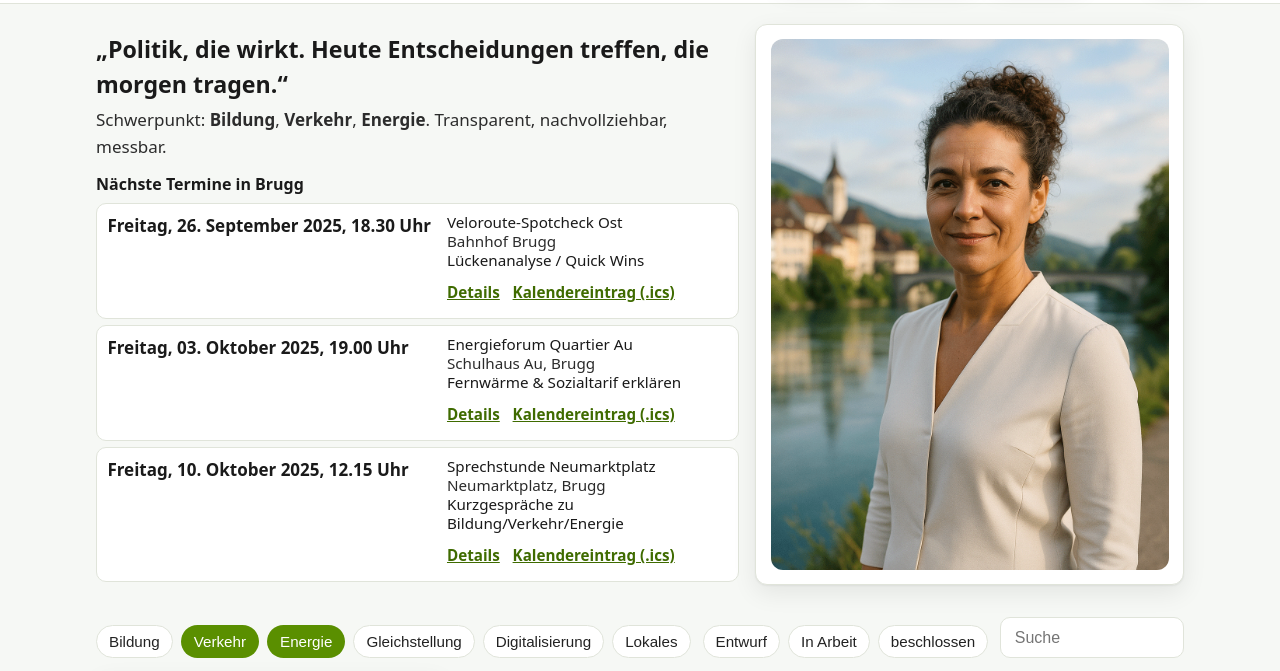
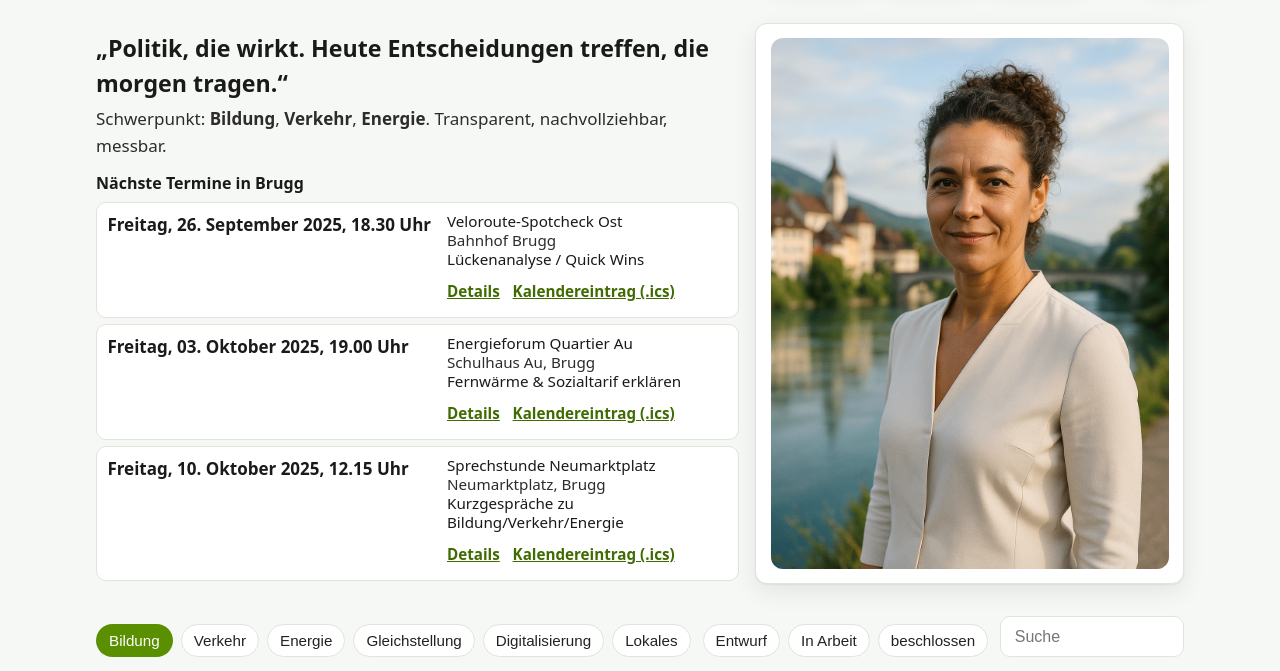
Before and after one commit to Ceccaroni/webauftritt_jg, a plain HTML site: page index.html in a window 1280 px wide. Both pictures are taken after a click on the button "Bildung". Shown: the part 69-740 px from the top of the page. Drawn offline with Linux system fonts and the light colour scheme.

Commit message:
Update index.html

````diff
--- a/index.html
+++ b/index.html
@@ -1,4 +1,5 @@
 <!doctype html>
+
 <html lang="de-CH">
 <head>
   <meta charset="utf-8">
@@ -16,6 +17,7 @@
     :focus{outline:none} :focus-visible{outline:3px solid var(--focus);outline-offset:2px}
     .btn:focus-visible,.chip:focus-visible,.search input:focus-visible{box-shadow:0 0 0 3px rgba(11,95,255,.25)}
 
+```
 header{position:sticky;top:0;z-index:50;background:#fff;border-bottom:1px solid var(--border);backdrop-filter:saturate(1.1) blur(6px)}
 .wrap{max-width:var(--maxw);margin:0 auto;padding:0 1rem}
 .brandbar{position:relative;display:grid;grid-template-columns:1fr auto;align-items:center;gap:1rem;min-height:var(--header-h)}
@@ -127,6 +129,8 @@
 .agenda-cta a{color:#3f6b00;text-decoration:underline;line-height:2.2}
 .agenda-cta a:hover{color:#2f5200}
 .agenda-cta a:focus-visible{outline:3px solid var(--focus);outline-offset:2px}
+```
+
   </style>
 </head>
 <body>
@@ -144,11 +148,14 @@
         <button class="btn secondary" id="newsletterBtn" aria-label="Newsletter">Newsletter</button>
       </nav>
 
+```
   <div class="party-badge" aria-hidden="true">
     <img src="https://grueneaargau.ch/wp-content/uploads/sites/2/2020/06/Gruene_AG_Logo_RGB-e1591108033630-2560x0-c-default.png" alt="" role="presentation" loading="lazy"
          onerror="this.onerror=null;this.src='assets/logo-gruene-placeholder.svg';">
   </div>
 </div>
+```
+
   </header>
 
   <main id="main" class="wrap" role="main">
@@ -169,6 +176,7 @@
       </div>
     </section>
 
+```
 <!-- Über mich (nur auf Klick sichtbar) -->
 <section id="ueber-mich" class="about" aria-label="Über mich">
   <div class="about-grid wrap">
@@ -192,6 +200,8 @@
 
 <!-- Kartenraster -->
 <section class="masonry" id="masonry" aria-live="polite" aria-busy="false"></section>
+```
+
   </main>
 
   <footer role="contentinfo">
@@ -213,6 +223,7 @@
   </footer>
 
   <!-- JSON-LD (unverändert) -->
+
   <script type="application/ld+json" id="events-jsonld">{
     "@context":"https://schema.org","@graph":[
       {"@type":"Event","name":"Veloroute-Spotcheck Ost","startDate":"2025-09-26T18:30:00+02:00","eventAttendanceMode":"https://schema.org/OfflineEventAttendanceMode","eventStatus":"https://schema.org/EventScheduled","location":{"@type":"Place","name":"Bahnhof Brugg","address":{"@type":"PostalAddress","addressLocality":"Brugg","addressCountry":"CH"}},"description":"Lückenanalyse und Quick Wins priorisieren.","organizer":{"@type":"Person","name":"Julia Grieder"},"url":"https://example.ch/termine/veloroute-spotcheck-ost"},
@@ -285,15 +296,24 @@
       return n;
     }
 
-    const state = { q:"", themes:new Set(["Bildung","Verkehr","Energie"]), status:new Set() };
+    // ---- State: Start ohne aktive Kategorien (Themen & Status)
+    const state = { q:"", themes:[], status:[] };
 
     function chip(label, group){
-      const c=el("button",{class:"chip","aria-pressed":state[group]?.has && state[group].has(label)?"true":"false"},label);
+      const isActive = state[group].includes(label);
+      const c=el("button",{class:"chip","aria-pressed":isActive?"true":"false"},label);
       c.addEventListener("click",()=>{
-        const pressed=c.getAttribute("aria-pressed")==="true";
-        c.setAttribute("aria-pressed",pressed?"false":"true");
-        const set=state[group];
-        if(!pressed) set.add(label); else set.delete(label);
+        const arr = state[group];
+        const idx = arr.indexOf(label);
+        if(idx === -1){
+          // Neu aktiv: vorn einfügen (höchste Priorität)
+          arr.unshift(label);
+          c.setAttribute("aria-pressed","true");
+        }else{
+          // Deaktivieren
+          arr.splice(idx,1);
+          c.setAttribute("aria-pressed","false");
+        }
         render();
       });
       return c;
@@ -348,13 +368,16 @@
 
     function statusClass(s){return s==="Entwurf"?"status-entwurf":s==="In Arbeit"?"status-inarbeit":s==="beschlossen"?"status-beschlossen":""}
     function label(text,cls=""){return el("span",{class:"label "+cls},text)}
+
     function match(c){
       const q=state.q.trim().toLowerCase();
-      const tOK=state.themes.size===0||state.themes.has(c.theme);
-      const sOK=state.status.size===0||state.status.has(c.status);
-      const qOK=!q||[c.title,c.text,c.theme,c.region,c.status].join(" ").toLowerCase().includes(q);
-      return tOK&&sOK&&qOK;
+      const themesActive = state.themes.length>0;
+      const tOK = themesActive ? state.themes.includes(c.theme) : false; // Standard: nichts anzeigen bis Thema aktiv
+      const sOK = state.status.length===0 ? true : state.status.includes(c.status);
+      const qOK = !q || [c.title,c.text,c.theme,c.region,c.status].join(" ").toLowerCase().includes(q);
+      return tOK && sOK && qOK;
     }
+
     function card(c){
       const meta=el("div",{class:"meta"},[
         label(c.status,"status-"+statusClass(c.status).split("-")[1]),
@@ -365,9 +388,35 @@
       const actions=el("div",{class:"actions"},[el("button",{class:"ghost","aria-label":"Als PDF drucken",onclick:()=>window.print()},"PDF-Ansicht")]);
       return el("article",{class:"card",role:"article","aria-label":c.title},[media,body,actions]);
     }
+
+    function parseDate(dstr){
+      // YYYY-MM-DD -> Date
+      const [y,m,d]=dstr.split('-').map(Number);
+      return new Date(y,(m||1)-1,d||1);
+    }
+
     function render(){
       const host=$("#masonry"); host.setAttribute("aria-busy","true"); host.innerHTML="";
-      DATA.cards.filter(match).forEach(c=>host.appendChild(card(c)));
+
+      const filtered = DATA.cards.filter(match);
+
+      // Sortierung: nach Themen-Priorität (neueste Auswahl zuerst), dann Datum absteigend
+      filtered.sort((a,b)=>{
+        const ai = state.themes.indexOf(a.theme);
+        const bi = state.themes.indexOf(b.theme);
+        if(ai !== bi) return ai - bi;
+        return parseDate(b.date) - parseDate(a.date);
+      });
+
+      if(filtered.length===0){
+        const msg = state.themes.length===0
+          ? "Bitte ein Thema auswählen."
+          : "Keine Treffer mit den aktuellen Filtern.";
+        host.appendChild(el("div",{role:"status","aria-live":"polite",style:"padding:.75rem;color:#2b2b2b"},msg));
+      }else{
+        filtered.forEach(c => host.appendChild(card(c)));
+      }
+
       host.setAttribute("aria-busy","false");
     }
 
@@ -398,5 +447,7 @@
     // Init
     buildFilters(); renderAgenda(); renderTransparency(); render(); maybeOpenFromHash();
   </script>
+
 </body>
 </html>
+::contentReference[oaicite:0]{index=0}
````
Lines whose indentation alone changed are shown as unchanged.
